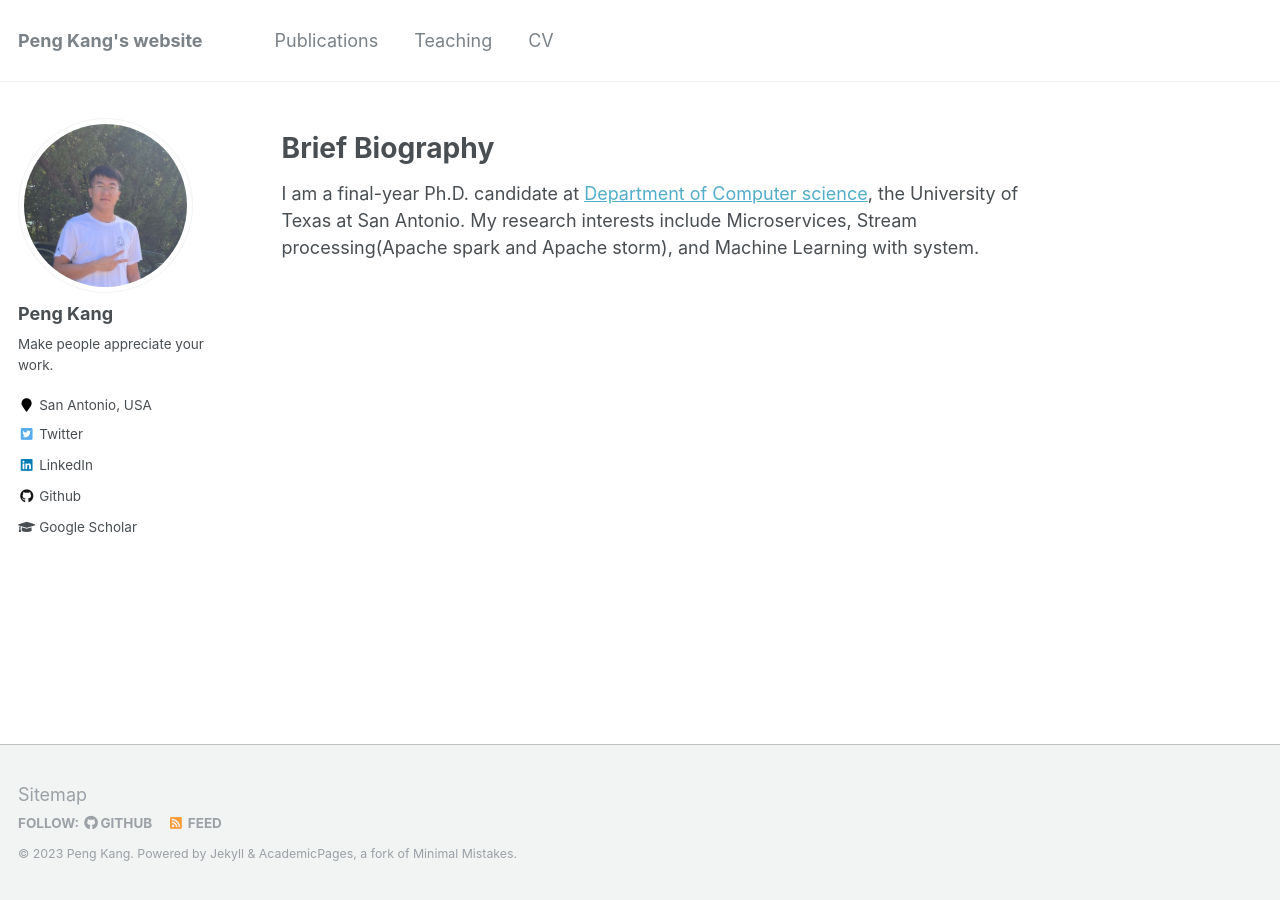
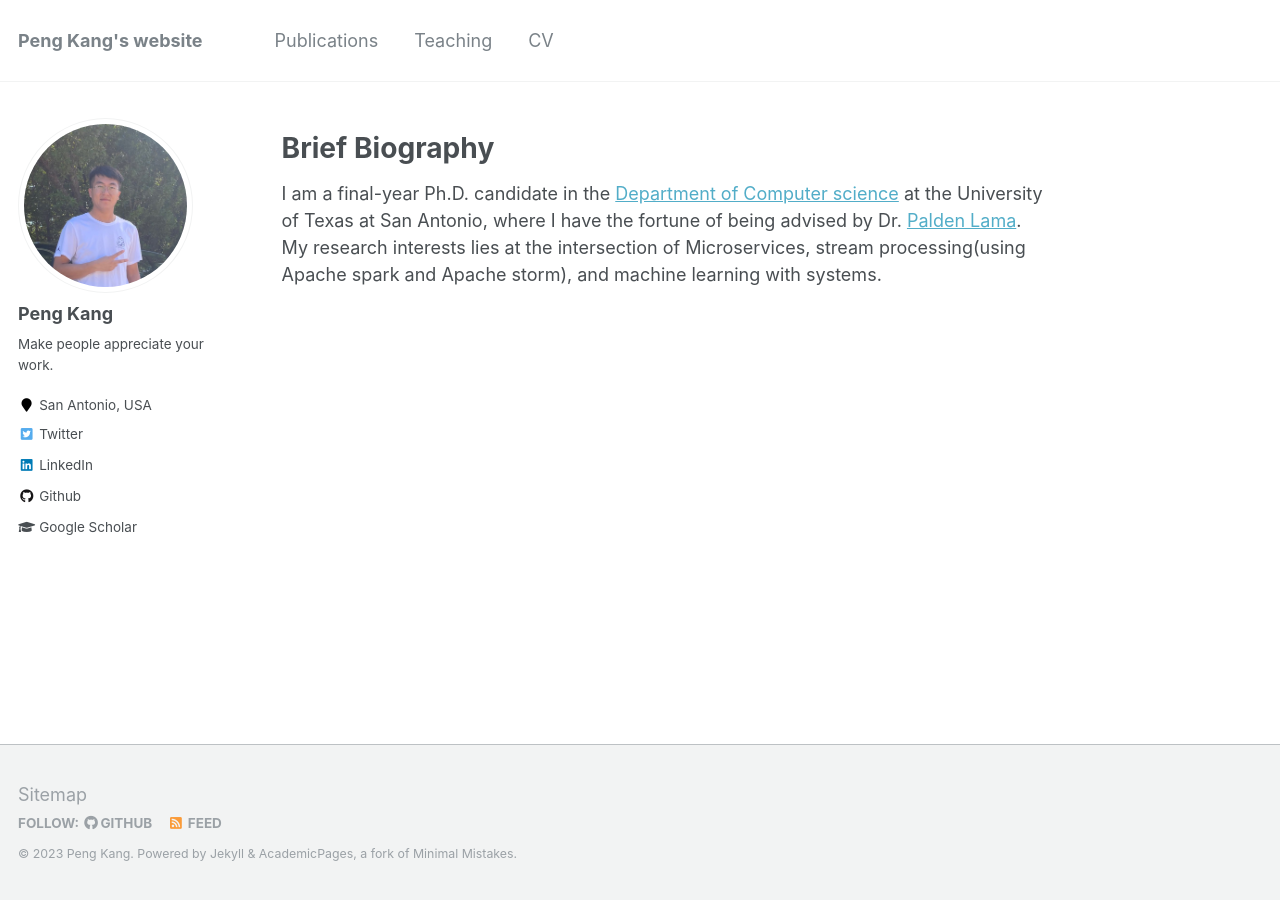
Before and after one commit to pengkang12/pengkang12.github.io, a Jekyll site: the page built from _pages/about.md, in a window 1280 px wide. Built offline with Jekyll 4.4.1, drawn with Linux system fonts in a browser that asks for light colours.

Commit message:
update about me

```diff
--- a/_pages/about.md
+++ b/_pages/about.md
@@ -9,4 +9,4 @@ redirect_from:
 ---
 Brief Biography
 ====
-I am a final-year Ph.D. candidate at [Department of Computer science](https://cs.utsa.edu/), the University of Texas at San Antonio. My research interests include Microservices, Stream processing(Apache spark and Apache storm), and Machine Learning with system.
+I am a final-year Ph.D. candidate in the [Department of Computer science](https://cs.utsa.edu/) at the University of Texas at San Antonio, where I have the fortune of being advised by Dr. [Palden Lama](http://www.cs.utsa.edu/~plama/). My research interests lies at the intersection of Microservices, stream processing(using Apache spark and Apache storm), and machine learning with systems.
```
